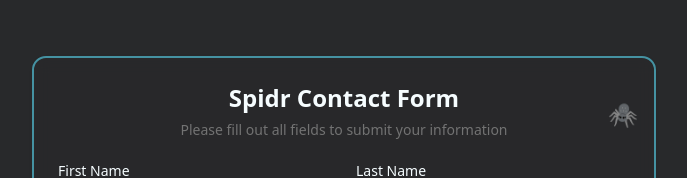
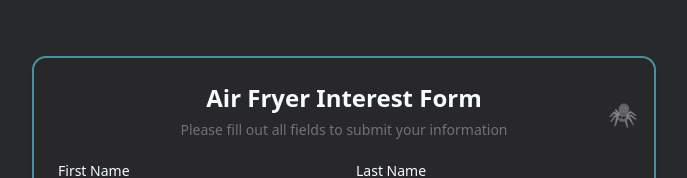
Before and after one commit to ethany04/spidr-react-form, a Next.js app in the folder spidr-form/: page / in a window 1280 px wide. Shown: the top 178 px of the page, without its empty margins (296-983 px from the left). Built offline with nearby package versions, Linux system fonts and the light colour scheme.

Commit message:
updated title and description

```diff
--- a/spidr-form/app/components/SpidrForm.tsx
+++ b/spidr-form/app/components/SpidrForm.tsx
@@ -97,7 +97,7 @@ export default function SpidrForm() {
         {isSubmitted ? (
           <CardContent className="text-center py-12 text-white">
             <h1 className="text-2xl font-bold mb-4">Thank you!</h1>
-            <p>We have received your submission and will be in touch soon.</p>
+            <p>Thank you for your interest!</p>
           </CardContent>
         ) : (
           <>
@@ -106,7 +106,7 @@ export default function SpidrForm() {
                 🕷️
               </div>
               <CardTitle className="text-2xl font-bold text-[#f6fdff]">
-                Spidr Contact Form
+                Air Fryer Interest Form
               </CardTitle>
               <CardDescription className="text-muted-foreground">
                 Please fill out all fields to submit your information
```
